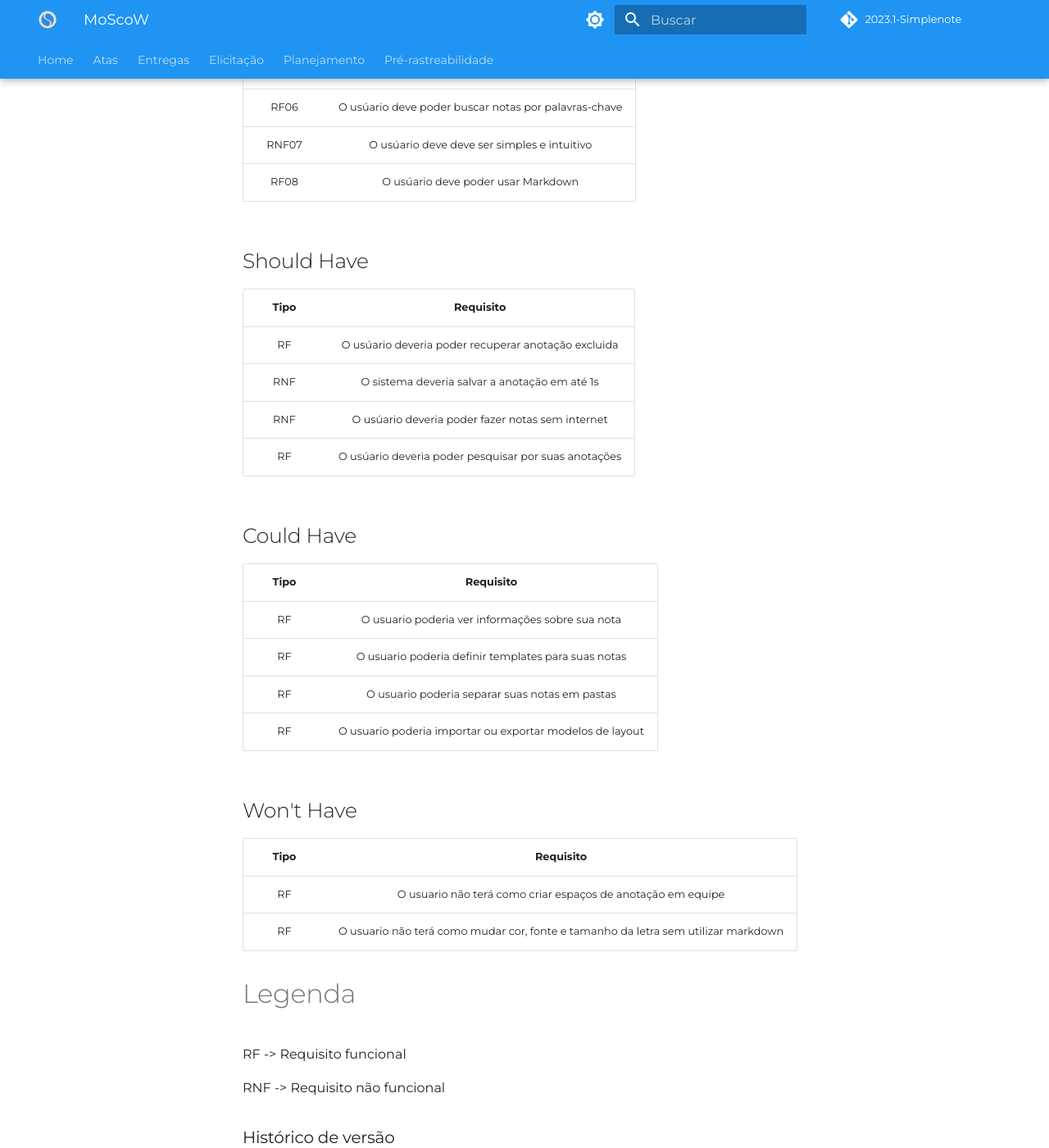
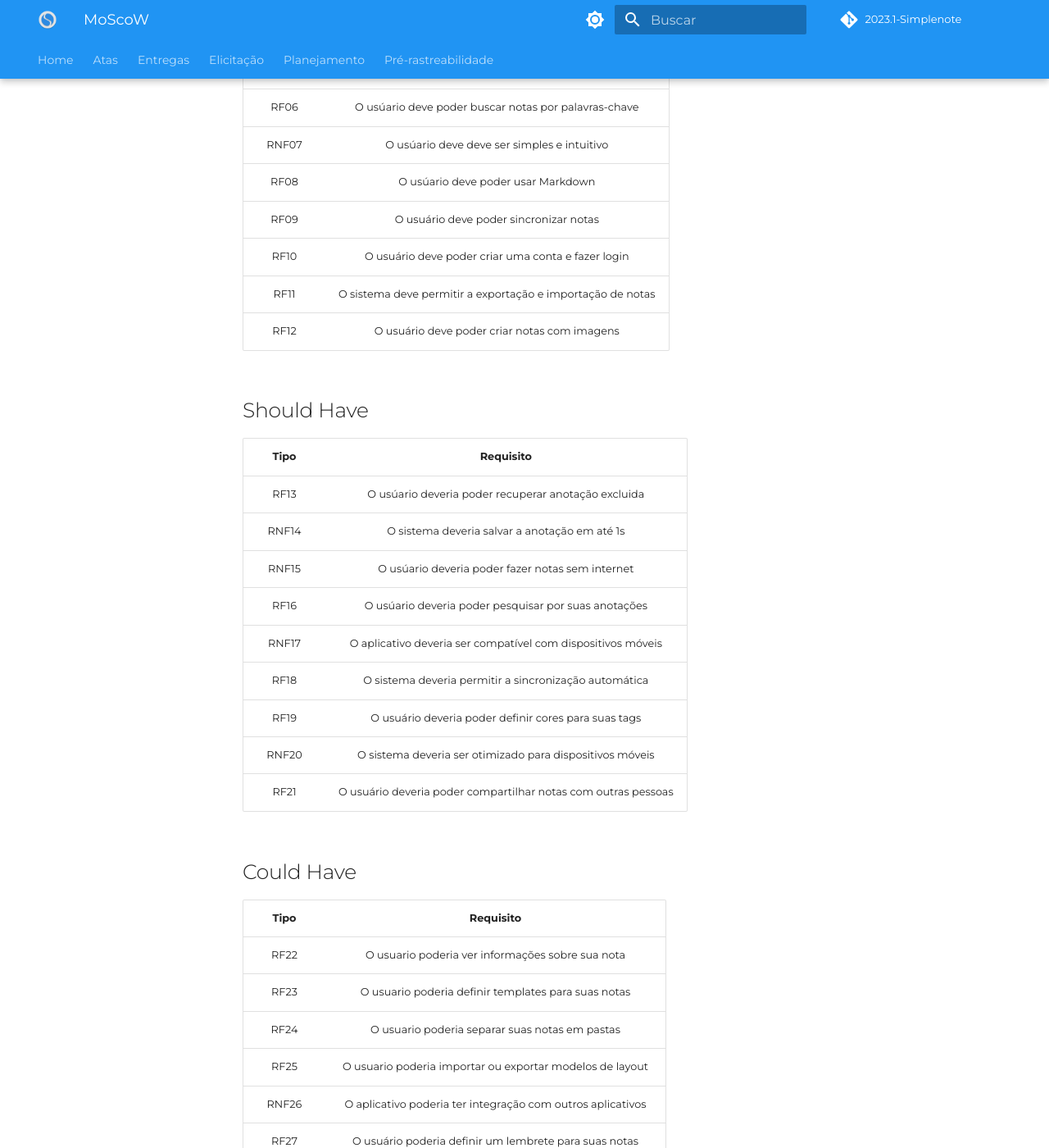
Before and after one commit to Requisitos-de-Software/2023.1-Simplenote, an MkDocs documentation site: the page built from docs/elicitacao/Priorização/MoScoW.md, in a window 1280 px wide and 1400 px high, scrolled down 897 px. Shown: the whole window at 82% size. Built offline with MkDocs 1.6.1 and Material for MkDocs 9.7.7, drawn with Linux system fonts in a browser that asks for light colours; some web fonts are replaced; comment, search, counter and statistics services are not loaded; some of the changed text lies outside the part shown.

```diff
--- a/docs/elicitacao/Priorização/MoScoW.md
+++ b/docs/elicitacao/Priorização/MoScoW.md
@@ -20,57 +20,74 @@ Nossa equipe se reuniu via discord para discutir o levantamento de requisitos ob
 
 ## Must Have
 
-| Tipo           |      Requisito                                             |
-| :------------: | :--------------------------------------------------------: |
-|  RF01          |        O usúario deve poder fazer anotação                 |
-|  RF02          |        O usúario deve poder editar Anotação                |
-|  RF03          |        O usúario deve poder vizualizar Anotação            |
-|  RF04          |        O usúario deve poder excluir anotação               |
-|  RF05          |        O usúario deve poder usar Markdown                  |
-|  RF06          |        O usúario deve poder buscar notas por palavras-chave|
-|  RNF07         |        O usúario deve deve ser simples e intuitivo         |
-|  RF08          |        O usúario deve poder usar Markdown          |
+| Tipo  |                         Requisito                          |
+| :---: | :--------------------------------------------------------: |
+| RF01  |            O usúario deve poder fazer anotação             |
+| RF02  |            O usúario deve poder editar Anotação            |
+| RF03  |          O usúario deve poder vizualizar Anotação          |
+| RF04  |           O usúario deve poder excluir anotação            |
+| RF05  |             O usúario deve poder usar Markdown             |
+| RF06  |    O usúario deve poder buscar notas por palavras-chave    |
+| RNF07 |        O usúario deve deve ser simples e intuitivo         |
+| RF08  |             O usúario deve poder usar Markdown             |
+| RF09  |           O usuário deve poder sincronizar notas           |
+| RF10  |     O usuário deve poder criar uma conta e fazer login     |
+| RF11  | O sistema deve permitir a exportação e importação de notas |
+| RF12  |        O usuário deve poder criar notas com imagens        |
+
 
 
 ## Should Have
 
-| Tipo           |      Requisito                                               |
-| :------------: | :----------------------------------------------------------: |
-|  RF            |   O usúario deveria poder recuperar anotação excluida        |
-|  RNF           |   O sistema deveria salvar a anotação em até 1s              |
-|  RNF           |   O usúario deveria poder fazer notas sem internet           |
-|  RF            |   O usúario deveria poder pesquisar por suas anotações       |
+| Tipo  |                           Requisito                           |
+| :---: | :-----------------------------------------------------------: |
+| RF13  |      O usúario deveria poder recuperar anotação excluida      |
+| RNF14 |         O sistema deveria salvar a anotação em até 1s         |
+| RNF15 |       O usúario deveria poder fazer notas sem internet        |
+| RF16  |     O usúario deveria poder pesquisar por suas anotações      |
+| RNF17 |  O aplicativo deveria ser compatível com dispositivos móveis  |
+| RF18  |     O sistema deveria permitir a sincronização automática     |
+| RF19  |     O usuário deveria poder definir cores para suas tags      |
+| RNF20 |   O sistema deveria ser otimizado para dispositivos móveis    |
+| RF21  | O usuário deveria poder compartilhar notas com outras pessoas |
+
 
 
 ## Could Have
 
-| Tipo           |      Requisito                                                               |
-| :------------: | :--------------------------------------------------------------------------: |
-|  RF            |   O usuario poderia ver informações sobre sua nota                           |
-|  RF            |   O usuario poderia definir templates para suas notas                        |
-|  RF            |   O usuario poderia separar suas notas em pastas                             |
-|  RF            |   O usuario poderia importar ou exportar modelos de layout                   |
+| Tipo  |                         Requisito                          |
+| :---: | :--------------------------------------------------------: |
+| RF22  |      O usuario poderia ver informações sobre sua nota      |
+| RF23  |    O usuario poderia definir templates para suas notas     |
+| RF24  |       O usuario poderia separar suas notas em pastas       |
+| RF25  |  O usuario poderia importar ou exportar modelos de layout  |
+| RNF26 | O aplicativo poderia ter integração com outros aplicativos |
+| RF27  |   O usuário poderia definir um lembrete para suas notas    |
+| RNF28 |   O sistema poderia fornecer estatísticas sobre as notas   |
+| RNF29 | O sistema poderia oferecer sugestões de notas relacionadas |
+
 
 ## Won't Have
 
-| Tipo           |      Requisito                                                                             |
-| :------------: | :----------------------------------------------------------------------------------------: |
-|  RF            |   O usuario não terá como criar espaços de anotação em equipe                              |
-|  RF            |   O usuario não terá como mudar cor, fonte e tamanho da letra sem utilizar markdown        |
+| Tipo  |                                     Requisito                                     |
+| :---: | :-------------------------------------------------------------------------------: |
+| RF30  |            O usuario não terá como criar espaços de anotação em equipe            |
+| RF31  | O usuario não terá como mudar cor, fonte e tamanho da letra sem utilizar markdown |
 
 
 # Legenda
 
 <p>
 RF -> Requisito funcional
-  </p>
+</p>
 <p>
 RNF -> Requisito não funcional
 </p>
 
 
 ### Histórico de versão
-| Versão | Data     | Descrição                   | Autor(es)             | Revisor(es)
-|--------|----------|-----------------------------|-----------------------|------------------|
-| `1.0`  |26/04/2022|Instrospecção                | Beatriz e Ana Beatriz | Mylena
-| `1.1`  |28/04/2022|Adicionando alguns requisitos| Beatriz e Ana Beatriz | Mylena
+| Versão | Data       | Descrição                     | Autor(es)             | Revisor(es) |
+| ------ | ---------- | ----------------------------- | --------------------- | ----------- |
+| `1.0`  | 26/04/2022 | Instrospecção                 | Beatriz e Ana Beatriz | Mylena      |
+| `1.1`  | 28/04/2022 | Adicionando alguns requisitos | Beatriz e Ana Beatriz | Mylena      |
+| `1.2`  | 29/04/2023 | Finalizando requisitos        | Beatriz e Ana Beatriz | Mylena      |
```
